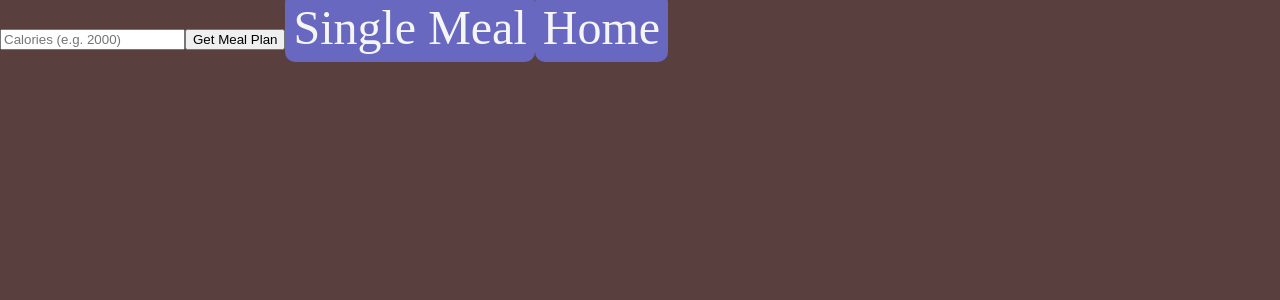
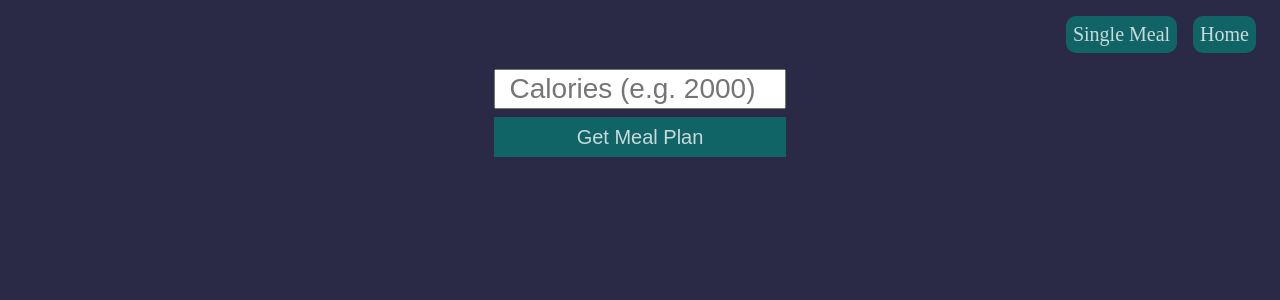
Before and after one commit to Lokoski/MealPlanner-ReactJs, a React (Create React App) app: page /MealPlan in a window 1280 px wide. Shown: the top 300 px of the page. Built offline with nearby package versions, Linux system fonts and the light colour scheme.

Commit message:
pre api call css

```diff
--- a/src/App.css
+++ b/src/App.css
@@ -2,14 +2,14 @@ body{
   box-sizing: border-box;
   padding: 0;
   margin: 0;
-  background-color: rgb(90, 63, 63);
+  background-color: #2a2a47;
 }
 
 
 .container > h1 {
   display: flex;
   justify-content: center;
-  color: rgb(104, 104, 192);
+  color: #116466;
 }
 
 .home-page{
@@ -22,12 +22,141 @@ body{
   font-size: 3rem;
   border-radius: 10px;
   cursor: pointer;
-  background-color: rgb(104, 104, 192);
-  color: whitesmoke;
+  background-color: #116466;
+  color: #c8dadd;
   padding:8px;
   text-decoration: none;
 }
 
 .link:hover{
-  background-color: rgb(25, 25, 104);
+  background-color: #204644;
 }
+
+.mealplan-container{
+  display: flex;
+  justify-content:center;
+  flex-direction: column;
+  color: #116466;
+}
+
+
+.macros > h1{
+  display: flex;
+  align-items:center;
+  justify-content:center;
+  margin-bottom: 2rem;
+  color: #c8dadd;
+}
+.macros > ul{
+  display: flex;
+  justify-content: space-around;
+  align-items:center;
+  list-style: none;
+  font-size: 1.25rem;
+  color: #c8dadd;
+}
+
+.meals{
+  display: flex;
+  align-items: center;
+  flex-direction: row;
+  color: #c8dadd;
+  margin: 1rem;
+}
+
+.meal{
+  display: flex;
+  flex-direction: column;
+  padding: 3rem;
+  margin: 0 2rem;
+  max-width: 350px;
+  box-shadow: 3px 3px 5px 6px rgba(35, 88, 88, 0.75);
+  background-color: #2b2b4b
+}
+
+.meal > h1{
+
+}
+
+.meal-plan{
+  display: flex;
+  align-items: center;
+  flex-direction: column;
+}
+
+.meal-plan > input{
+  width: 17rem;
+  height: 1.25rem;
+  text-align: center;
+  padding: 0.5rem;
+  margin-bottom: 0.5rem;
+  font-size: 1.75rem;
+}
+
+.meal-plan > button{
+  padding: 0.5rem 1rem;
+  width: 18.25rem;
+  height: 2.5rem;
+  background-color: #116466;
+  color: #c8dadd;
+  border: none;
+  margin-bottom: 2rem;
+  font-size: 1.25rem;
+}
+
+.meal-plan > button:hover{
+  background-color: #204644;
+  cursor: pointer;
+}
+
+
+.nav{
+  display: flex;
+  justify-content: flex-end;
+  padding: 1rem;
+}
+
+.nav-link {
+  font-size:1.25rem;
+  border-radius: 10px;
+  cursor: pointer;
+  background-color: #116466;
+  color: #c8dadd;
+  padding:7px;
+  text-decoration: none;
+  margin: 0 .5rem;
+}
+
+.nav-link:hover{
+  background-color: #204644;
+}
+.single-meal{
+  display: flex;
+  align-items: center;
+  flex-direction: column;
+}
+
+.single-meal > input{
+  width: 17rem;
+  height: 1.25rem;
+  text-align: center;
+  padding: 0.5rem;
+  margin-bottom: 0.5rem;
+  font-size: 1.25rem;
+}
+
+.single-meal > button{
+  padding: 0.5rem 1rem;
+  width: 18.25rem;
+  height: 2.5rem;
+  background-color: #116466;
+  color: #c8dadd;
+  border: none;
+  margin-bottom: 2rem;
+  font-size: 1.25rem;
+}
+
+.single-meal >button:hover{
+  background-color: #204644;
+  cursor: pointer;
+}
--- a/src/components/HomePage.jsx
+++ b/src/components/HomePage.jsx
@@ -1,4 +1,4 @@
-import React, { useState } from "react";
+import React from "react";
 // import SingleMeal from "./Meal/MealsPlan";
 // import MealPlan from "./MealPlan/MealPlan";
 import { Link } from "react-router-dom";
@@ -7,7 +7,7 @@ export default function HomePage() {
   // const [meal, setMeal] = useState(false);
   // const [mealPlan, setMealPlan] = useState(false);
 
-  // function handleMeal() {
+  // function handleMeal()
   //   setMeal(true);
   //   setMealPlan(false);
   // }
@@ -19,10 +19,7 @@ export default function HomePage() {
 
   return (
     <div className="container">
-      <h1>
-        WE ARE HERE TO HELP YOU DECIDE WHAT TO EAT! PLEASE CHOOSE A PREFERRED
-        OPTION{" "}
-      </h1>
+      <h1>MEAL PLANNER</h1>
       <div className="home-page">
         <Link className="link" to="/mealplan">Single Meal</Link>
         <Link className="link" to="/meal">Meal Plan</Link>
--- a/src/components/Meal/MealsPlan.jsx
+++ b/src/components/Meal/MealsPlan.jsx
@@ -1,6 +1,6 @@
 import React, { useState } from "react";
 import MealsList from "./MealsList";
-import { Link } from 'react-router-dom'
+import { Link } from "react-router-dom";
 
 function MealsPlan() {
   const [mealInfo, setMealInfo] = useState(null);
@@ -39,7 +39,17 @@ function MealsPlan() {
   }
 
   return (
-    <div>
+    <main>
+      <nav className="nav">
+        <Link className="nav-link" to="/mealplan">
+          Meal Plan
+        </Link>
+        <Link className="nav-link" to="/">
+          Home
+        </Link>
+      </nav>
+
+      <div className="single-meal">
         <input
           type="number"
           placeholder="Min Calories (e.g. 2000)"
@@ -61,9 +71,8 @@ function MealsPlan() {
           Get a Meal
         </button>
         {mealInfo && <MealsList mealInfo={mealInfo} />}
-      <Link className="link" to='/mealplan'>Meal Plan</Link>
-      <Link className="link" to='/'>Home</Link>
       </div>
+    </main>
   );
 }
 
--- a/src/components/MealPlan/Meal.jsx
+++ b/src/components/MealPlan/Meal.jsx
@@ -14,7 +14,7 @@ export default function Meal({meal}) {
     }, [meal.id])
 
     return (
-        <div>
+        <div className="meal">
             <h1>{meal.title}</h1>
             <img src={imageUrl} alt="recipes" />
             <ul>
--- a/src/components/MealPlan/MealPlan.jsx
+++ b/src/components/MealPlan/MealPlan.jsx
@@ -21,18 +21,22 @@ export default function MealPlan() {
         .then(res => res.json())
         .then(data => {
             setMeals(data)
-            console.log(data)
         })
         .catch(err => err.message )
     }
 
     return (
-        <div>
-            <input type="number" onChange={handleChange} placeholder="Calories (e.g. 2000)" />
-            <button onClick={getMealPlan}>Get Meal Plan</button>
-            {meals && <MealPlanList  meals={meals} />}
-            <Link className="link" to='/meal'>Single Meal</Link>
-            <Link className="link" to='/'>Home</Link>
-        </div>
+        <main>
+            <nav className="nav">
+                <Link className="nav-link" to='/meal'>Single Meal</Link>
+                <Link className="nav-link" to='/'>Home</Link>
+            </nav>
+            <div className="meal-plan">
+                <input type="number" onChange={handleChange} placeholder="Calories (e.g. 2000)" />
+                <button onClick={getMealPlan}>Get Meal Plan</button>
+                {meals && <MealPlanList  meals={meals} />}
+            </div>
+        </main>
+
     )
 }
--- a/src/components/MealPlan/MealPlanList.jsx
+++ b/src/components/MealPlan/MealPlanList.jsx
@@ -1,20 +1,19 @@
 import React from 'react'
 import Meal from './Meal'
-import {Link} from 'react-router-dom'
 
 export default function MealPlanList({ meals }) {
 const nutrients = meals.nutrients;
 
 
     return (
-        <div>
+        <div className="mealplan-container">
             <section className="macros">
                 <h1>Meals Macros</h1>
                 <ul>
                     <li>Calories: {nutrients.calories}</li>
-                    <li>Protein: {nutrients.protein}</li>
-                    <li>Carbs: {nutrients.carbohydrates}</li>
-                    <li>Fats: {nutrients.fat}</li>
+                    <li>Protein: {nutrients.protein} g</li>
+                    <li>Carbs: {nutrients.carbohydrates} g</li>
+                    <li>Fats: {nutrients.fat} g</li>
                 </ul>
             </section>
 
```
Lines whose indentation alone changed are shown as unchanged.
